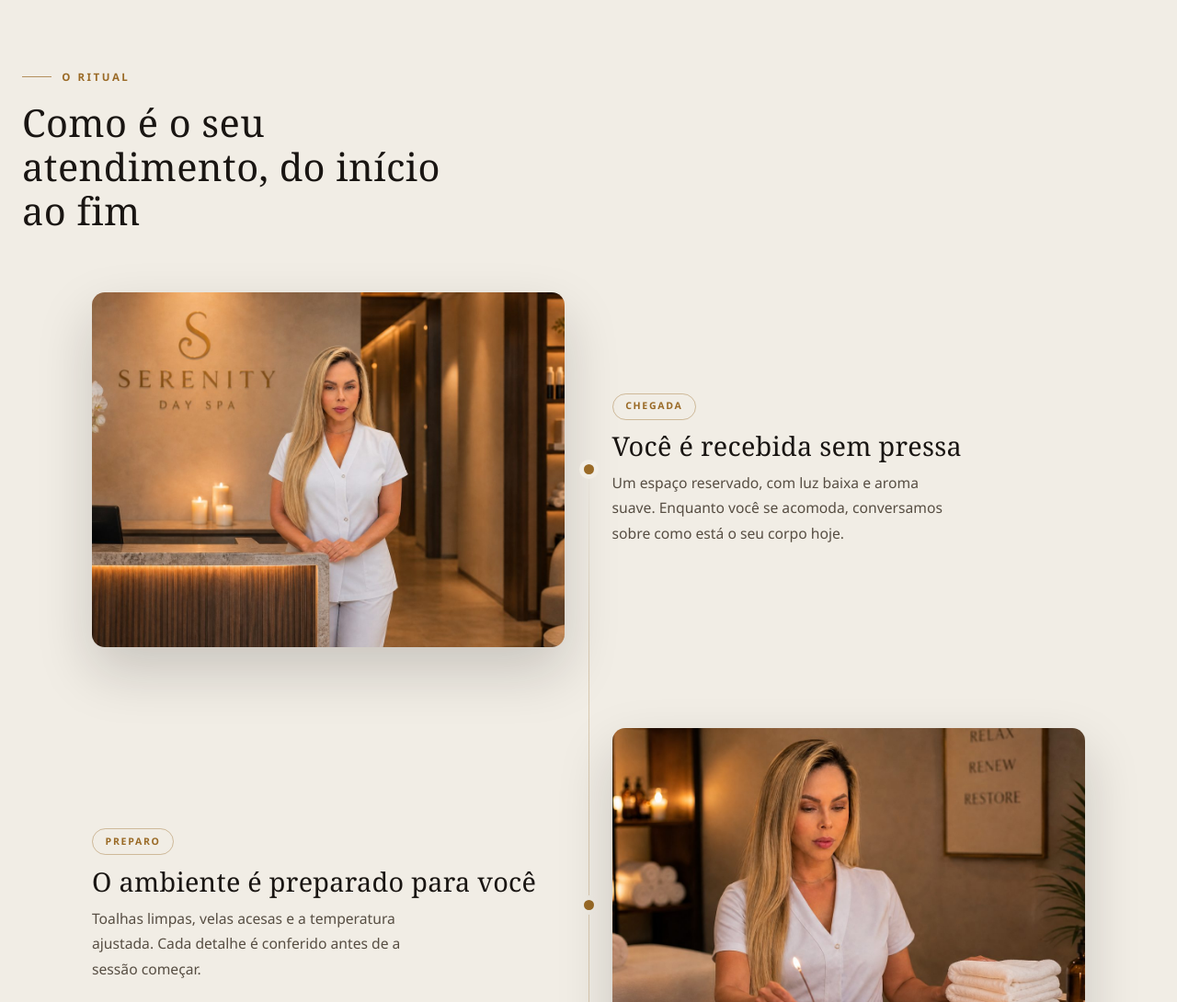
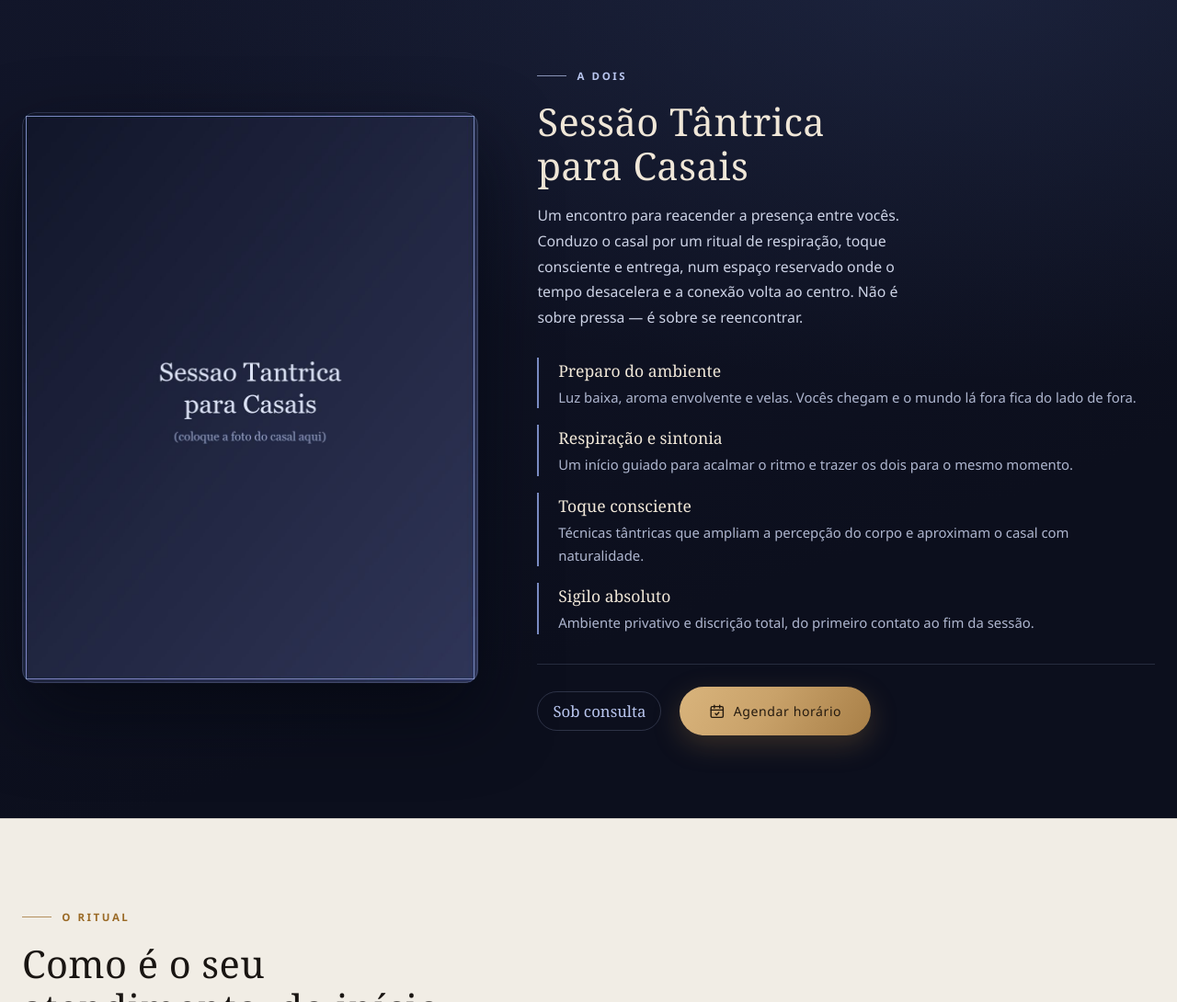
Before and after one commit to visionxma/alessandra-massagista, a plain HTML site: page index.html in a window 1280 px wide. Shown: the part 3360-4450 px from the top of the page at 92% size. Drawn offline with Linux system fonts and the light colour scheme; a web font is replaced by a local one.

Commit message:
Adiciona secao Sessao Tantrica para Casais
Novo bloco de destaque entre Spa dos Pes e O Ritual: foto vertical
do casal + texto sofisticado sobre o ritual a dois (respiracao,
toque consciente, sigilo). Identidade azul-marinho ecoando os robes
de seda, distinta do dourado do resto. Link "Para casais" no menu.
Imagem placeholder por enquanto (trocar por foto real do casal).

Co-Authored-By: Claude Opus 4.8 <noreply@anthropic.com>

```diff
--- a/css/styles.css
+++ b/css/styles.css
@@ -678,6 +678,111 @@ a { color: inherit; text-decoration: none; }
   .spa__rodape .btn { flex: 1; justify-content: center; }
 }
 
+/* ---------- sessao tantrica para casais: bloco intimo azul-marinho ---------- */
+
+.tantra {
+  padding: clamp(3.5rem, 7vw, 6.5rem) 1.5rem;
+  /* azul-marinho profundo, ecoando os robes de seda da foto */
+  background:
+    radial-gradient(120% 80% at 80% 0%, rgba(58, 74, 120, 0.28), transparent 60%),
+    linear-gradient(160deg, #12162a, #0c0f1d 70%);
+  scroll-margin-top: 80px;
+}
+
+.tantra__inner {
+  max-width: 1240px;
+  margin: 0 auto;
+  display: grid;
+  grid-template-columns: 0.85fr 1.15fr;   /* foto vertical menor, texto respira */
+  gap: clamp(2rem, 5vw, 4.5rem);
+  align-items: center;
+}
+
+.tantra__foto {
+  position: relative;
+  border-radius: var(--radius);
+  overflow: hidden;
+  box-shadow: 0 34px 80px rgba(4, 6, 15, 0.6);
+}
+
+.tantra__foto::after {
+  content: "";
+  position: absolute;
+  inset: 0;
+  border-radius: inherit;
+  border: 1px solid rgba(180, 196, 240, 0.16);
+  pointer-events: none;
+}
+
+.tantra__foto img {
+  display: block;
+  width: 100%;
+  height: auto;
+  aspect-ratio: 4 / 5;        /* retrato, como a foto do casal */
+  object-fit: cover;
+  transition: transform 1.1s var(--ease);
+}
+
+.tantra__foto:hover img { transform: scale(1.04); }
+
+.tantra__texto .eyebrow { color: #b9c6ef; }   /* azul claro suave no lugar do dourado */
+.tantra__texto h2 { color: var(--cream); max-width: 16ch; }
+
+.tantra__intro {
+  margin-top: 1rem;
+  color: #cdd3e6;
+  font-size: 0.99rem;
+  line-height: 1.75;
+  max-width: 48ch;
+}
+
+.tantra__lista {
+  list-style: none;
+  margin: 1.8rem 0;
+  display: grid;
+  gap: 1.1rem;
+}
+
+.tantra__lista li {
+  display: grid;
+  gap: 0.15rem;
+  padding-left: 1.3rem;
+  border-left: 2px solid #7d8fc8;   /* acento azul-acinzentado */
+}
+
+.tantra__lista strong {
+  font-family: var(--font-display);
+  font-size: 1.1rem;
+  font-weight: 500;
+  color: var(--cream);
+}
+
+.tantra__lista span { color: #aeb6cf; font-size: 0.93rem; }
+
+.tantra__rodape {
+  display: flex;
+  align-items: center;
+  gap: 1.2rem;
+  flex-wrap: wrap;
+  margin-top: 2rem;
+  padding-top: 1.5rem;
+  border-top: 1px solid rgba(180, 196, 240, 0.16);
+}
+
+.tantra__tempo {
+  font-family: var(--font-display);
+  font-size: 1.05rem;
+  color: #b9c6ef;
+  padding: 0.4rem 1rem;
+  border: 1px solid rgba(180, 196, 240, 0.2);
+  border-radius: 999px;
+}
+
+@media (max-width: 860px) {
+  .tantra__inner { grid-template-columns: 1fr; gap: 1.8rem; max-width: 480px; }
+  .tantra__rodape .btn { flex: 1; justify-content: center; }
+}
+
 /* ---------- o ritual: narrativa em etapas alternadas ---------- */
 
 .ritual {
--- a/index.html
+++ b/index.html
@@ -244,6 +244,7 @@
       <a href="#sobre">Sobre</a>
       <a href="#servicos">Serviços</a>
       <a href="#spa-pes">Spa dos Pés</a>
+      <a href="#casais">Para casais</a>
       <a href="#ritual">O ritual</a>
       <a href="#localizacao">Localização</a>
       <a href="#duvidas">Dúvidas</a>
@@ -373,6 +374,49 @@
 
           <div class="spa__rodape reveal">
             <span class="spa__tempo">45 minutos</span>
+            <a class="btn btn--gold" href="agendar/">
+              <svg class="ico-wa" viewBox="0 0 24 24" aria-hidden="true"><rect x="3" y="5" width="18" height="16" rx="2" fill="none" stroke="currentColor" stroke-width="1.9"/><path d="M3 10h18M8 3v4M16 3v4" fill="none" stroke="currentColor" stroke-width="1.9" stroke-linecap="round"/><path d="M9.5 15.5l1.8 1.8 3.4-3.6" fill="none" stroke="currentColor" stroke-width="1.9" stroke-linecap="round" stroke-linejoin="round"/></svg>
+              Agendar horário
+            </a>
+          </div>
+        </div>
+      </div>
+    </section>
+
+    <!-- ======= SESSÃO TÂNTRICA PARA CASAIS ======= -->
+    <section class="tantra" id="casais">
+      <div class="tantra__inner">
+        <figure class="tantra__foto reveal">
+          <img src="assets/img/tantrica-casais.jpg" width="1000" height="1250" loading="lazy" decoding="async"
+               alt="Casal em robes de seda, lado a lado em um ambiente reservado com velas e orquídeas, antes da sessão tântrica" />
+        </figure>
+
+        <div class="tantra__texto">
+          <p class="eyebrow reveal">A dois</p>
+          <h2 class="reveal">Sessão Tântrica para Casais</h2>
+          <p class="tantra__intro reveal">Um encontro para reacender a presença entre vocês. Conduzo o casal por um ritual de respiração, toque consciente e entrega, num espaço reservado onde o tempo desacelera e a conexão volta ao centro. Não é sobre pressa — é sobre se reencontrar.</p>
+
+          <ul class="tantra__lista">
+            <li class="reveal">
+              <strong>Preparo do ambiente</strong>
+              <span>Luz baixa, aroma envolvente e velas. Vocês chegam e o mundo lá fora fica do lado de fora.</span>
+            </li>
+            <li class="reveal">
+              <strong>Respiração e sintonia</strong>
+              <span>Um início guiado para acalmar o ritmo e trazer os dois para o mesmo momento.</span>
+            </li>
+            <li class="reveal">
+              <strong>Toque consciente</strong>
+              <span>Técnicas tântricas que ampliam a percepção do corpo e aproximam o casal com naturalidade.</span>
+            </li>
+            <li class="reveal">
+              <strong>Sigilo absoluto</strong>
+              <span>Ambiente privativo e discrição total, do primeiro contato ao fim da sessão.</span>
+            </li>
+          </ul>
+
+          <div class="tantra__rodape reveal">
+            <span class="tantra__tempo">Sob consulta</span>
             <a class="btn btn--gold" href="agendar/">
               <svg class="ico-wa" viewBox="0 0 24 24" aria-hidden="true"><rect x="3" y="5" width="18" height="16" rx="2" fill="none" stroke="currentColor" stroke-width="1.9"/><path d="M3 10h18M8 3v4M16 3v4" fill="none" stroke="currentColor" stroke-width="1.9" stroke-linecap="round"/><path d="M9.5 15.5l1.8 1.8 3.4-3.6" fill="none" stroke="currentColor" stroke-width="1.9" stroke-linecap="round" stroke-linejoin="round"/></svg>
               Agendar horário
```
Also changed, not shown: assets/img/tantrica-casais.jpg (added).
